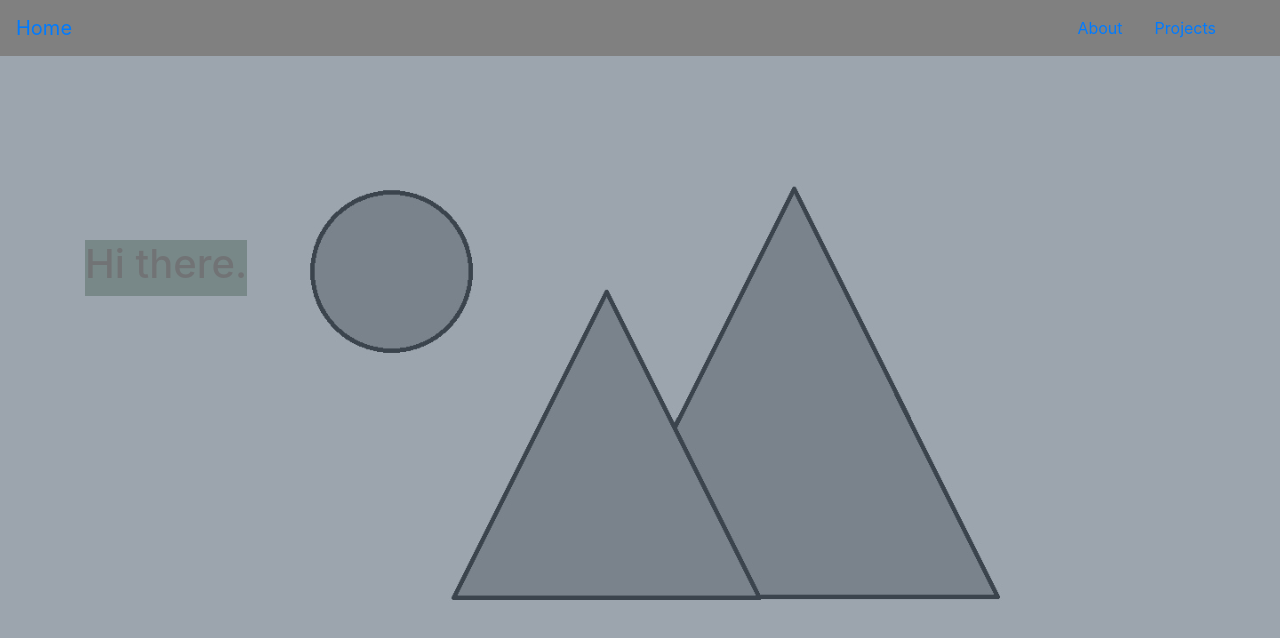
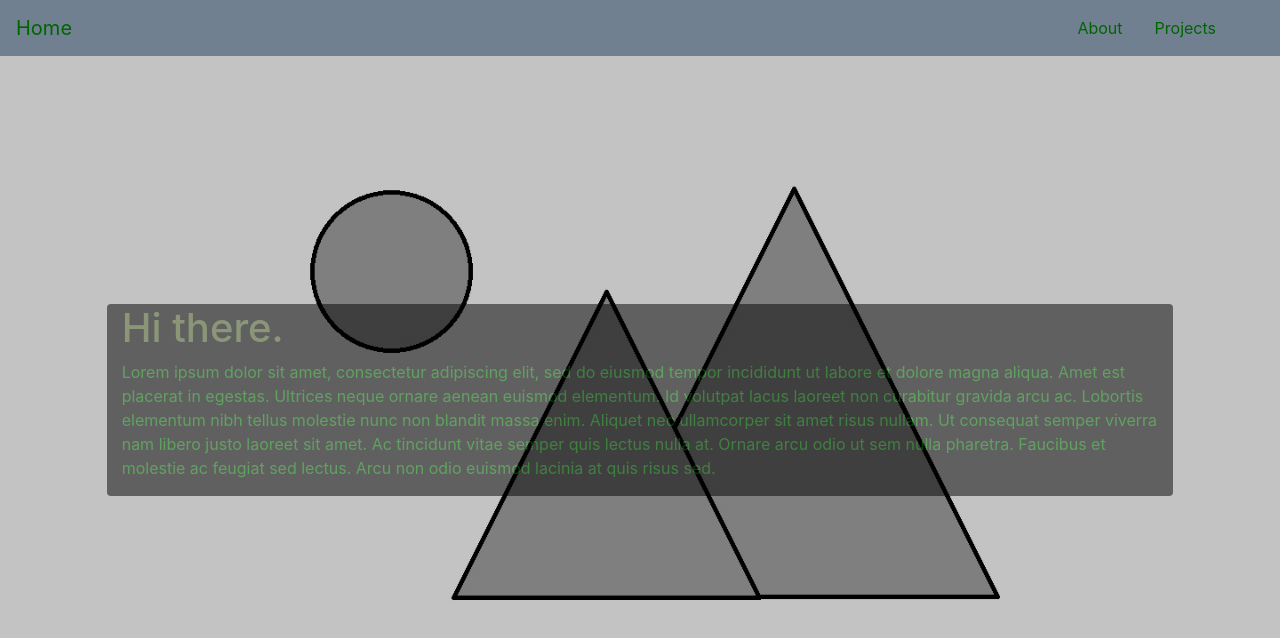
Before and after one commit to daileyo/bootstrap-starter, a website: page index.html in a window 1280 px wide. Drawn offline with nearby package versions, Linux system fonts and the light colour scheme.

Commit message:
Cleaned up main. -  removed uneeded css -  removed uneeded js -  adjusted color scheme

```diff
--- a/css/index.css
+++ b/css/index.css
@@ -1,39 +1,25 @@
 /*navbar styling*/
-.navbar { background: grey; }
-.nav-link { margin-right: 1em !important; }
-.navbar-collapse{ justify-content: flex-end; }
-
-/*pages*/
-
-.page {
-    min-height: 100%;
-    min-width: 100%;
-    left: 0;
-    top: 0;
-    padding: 4em;
-    margin: 0;
+.navbar             {   background:         slategray; }
+.nav-link           {   margin-right:       1em !important;
+                        color:              darkgreen;
 }
-
+.navbar-brand       { color:            darkgreen; }
+.navbar-collapse    { justify-content:  flex-end; }
+/*end navgar*/
+.body       {   background-color: darkslateblue; }
+.container  {   background-color: darkslategray; }
+.page       {   background-color: slategray; }
 /*header*/
-.header {
-    position: relative;
-    background-image: url('../images/header-bg.jpg');
-    background-attachment: fixed;
-    background-size: cover;
-    background-position: center;
-    background-color: burlywood;
+h1          {   color:            darkolivegreen; }
+.header     {
+                background-image:       url('../images/header-bg.jpg');
+                background-size:        cover;
+                background-position:    center;
+                background-color:       burlywood;
+                color:                  green;
 }
-
-.overlay {
-    position: absolute;
-    opacity: .5;
-    background: lightslategrey;
+.overlay    {
+                opacity:    .5;
+                background: black;
 }
-.description {
-    position: absolute;
-    top: 30%;
-    margin: auto;
-    background: darkslategray;
-}
-
 /*end header*/
--- a/index.html
+++ b/index.html
@@ -4,6 +4,7 @@
     <head>
         <meta charset="utf-8">
         <meta name="viewport" content="width=device-width, initial-scale=1">
+
         <link rel="stylesheet" type='text/css' href="css/bootstrap.css">
         <link rel="stylesheet" type='text/css' href="css/index.css">
 
@@ -28,14 +29,15 @@
                 </ul>
             </div>
         </nav>
-        <header class="header">
-            <div class="page overlay">
-                <div class="container">
-                    <div class="description">
-                        <h1>Hi there.</h1>
-                    </div>
+        <div class="container-fluid">
+            <div class="page header row align-items-center">
+                <div class="overlay col-10 mx-auto rounded">
+                    <h1>Hi there.</h1>
+                    <p>
+                        Lorem ipsum dolor sit amet, consectetur adipiscing elit, sed do eiusmod tempor incididunt ut labore et dolore magna aliqua. Amet est placerat in egestas. Ultrices neque ornare aenean euismod elementum. Id volutpat lacus laoreet non curabitur gravida arcu ac. Lobortis elementum nibh tellus molestie nunc non blandit massa enim. Aliquet nec ullamcorper sit amet risus nullam. Ut consequat semper viverra nam libero justo laoreet sit amet. Ac tincidunt vitae semper quis lectus nulla at. Ornare arcu odio ut sem nulla pharetra. Faucibus et molestie ac feugiat sed lectus. Arcu non odio euismod lacinia at quis risus sed.
+                    </p>
                 </div>
             </div>
-        </header>
+        </div>
     </body>
 </html>
--- a/js/index.js
+++ b/js/index.js
@@ -1,10 +1,10 @@
 $(document).ready(function(){
-    $('.header').height($(window).height());
-    $('.about').height($(window).height());
-    $('.projects').height($(window).height());
     $('.navbar a').click(function(){
         $('body,html').animate({
             scrollTop:$("#" + $(this).data('value')).offset().top
         },1000)
     });
+    $(window).on("resize", function(){
+        $('.page').height($(document).innerHeight());
+    }).resize();
 })
--- a/package.json
+++ b/package.json
@@ -6,7 +6,7 @@
   "scripts": {
     "prestart": "npm install",
     "postinstall": "cp ./node_modules/bootstrap/dist/css/bootstrap.css ./css/ && cp ./node_modules/bootstrap/dist/js/bootstrap.js ./js/ && cp ./node_modules/jquery/dist/jquery.js ./js/ && cp ./node_modules/popper.js/dist/popper.js ./js/",
-    "start": "simplehttpserver -a localhost -p 8000 -c-1 .",
+    "start": "serve -l 8000",
     "test": "echo \"Error: no test specified\" && exit 1"
   },
   "repository": {
@@ -19,12 +19,12 @@
   "devDependencies": {
     "bootstrap": "^4.3.1",
     "cloudflare": "^2.4.1",
-    "simplehttpserver": "latest",
+    "serve": "latest",
     "jquery": "^3.4.1",
     "popper.js": "^1.15.0"
   },
   "dependencies": {
-    "cpx": "^1.5.0",
+    "copy": "latest",
     "express": "^4.17.1"
   }
 }
```
Also changed, not shown: 1 other file.
